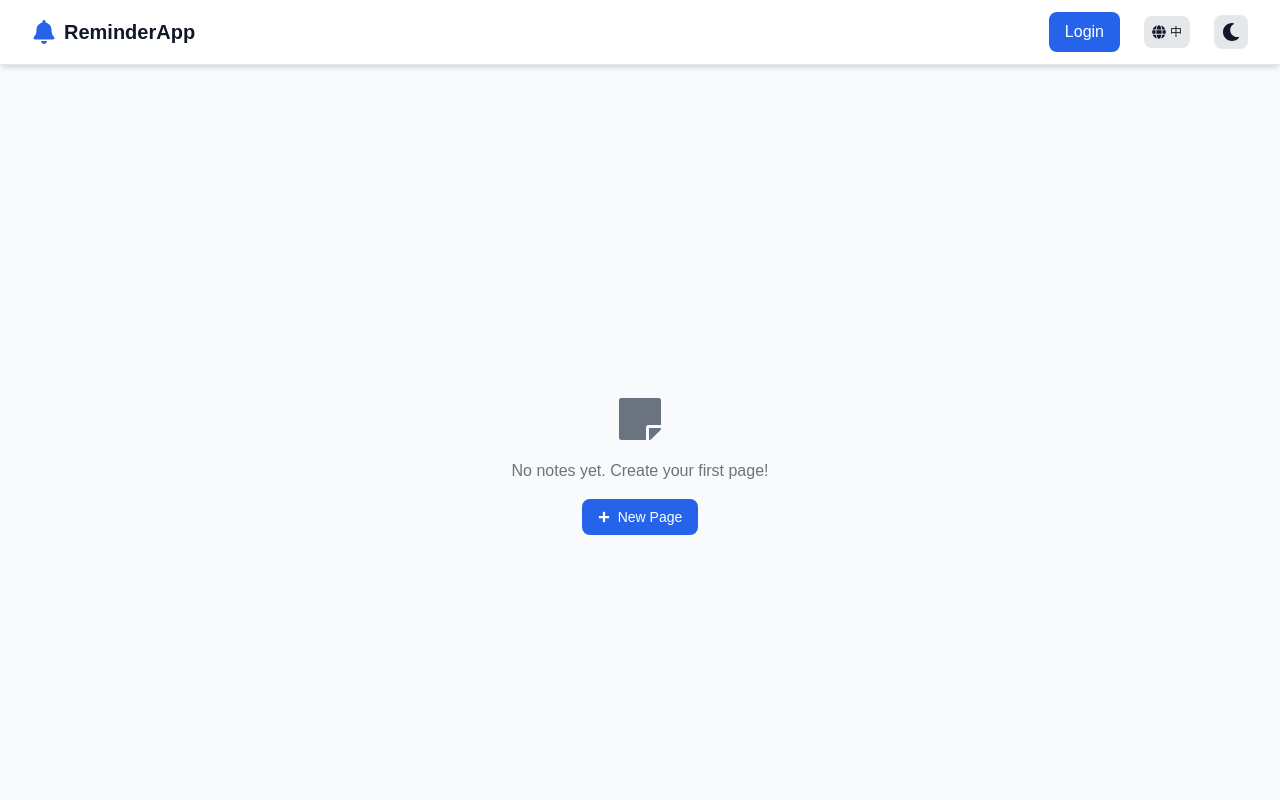
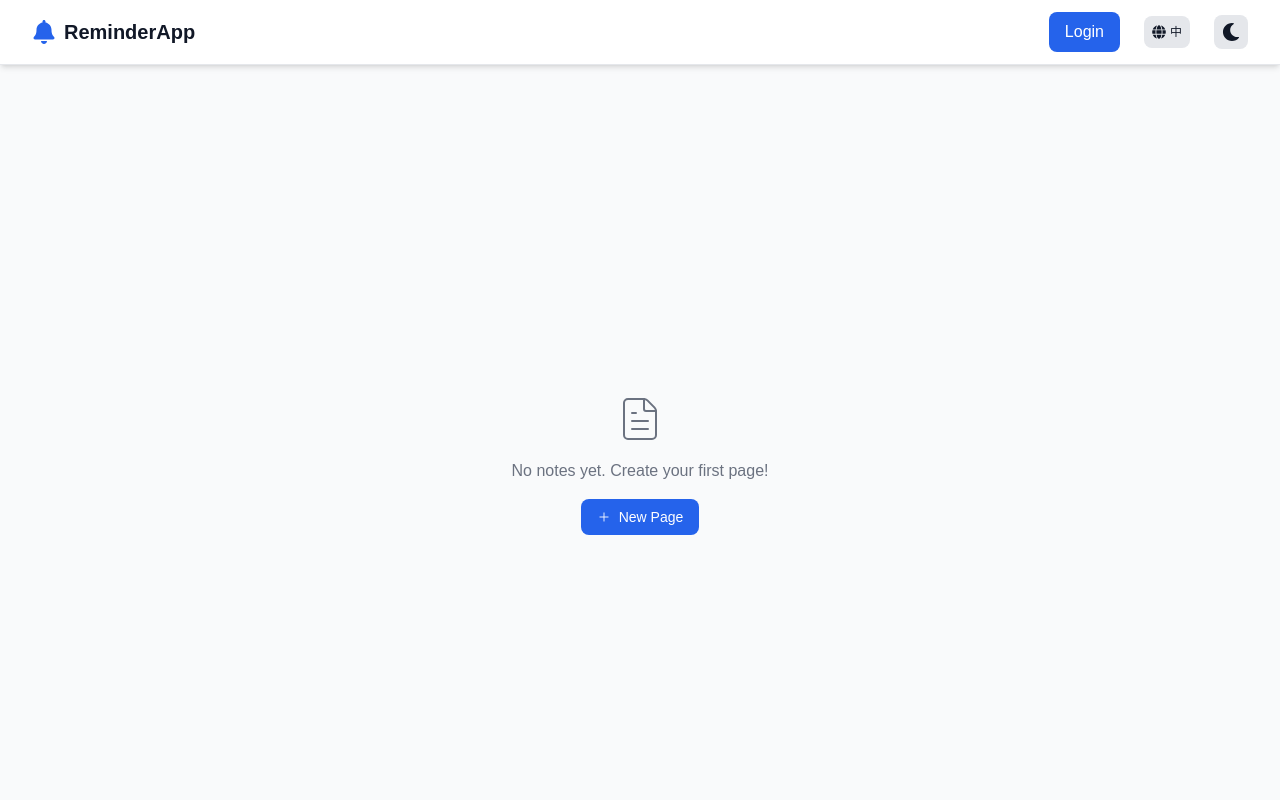
Before and after one commit to Vincent-kintt/fyp-website, a Next.js app: page /en/notes in a window 1280 px wide. Shown: the top 800 px of the page. Built offline with nearby package versions, Linux system fonts and the light colour scheme; no server answers.

Commit message:
refactor(notes): migrate remaining components to lucide-react icons

```diff
--- a/app/[locale]/(app)/notes/page.js
+++ b/app/[locale]/(app)/notes/page.js
@@ -3,7 +3,7 @@
 import { useEffect, useState } from "react";
 import { useRouter } from "@/i18n/navigation";
 import { useTranslations } from "next-intl";
-import { FaStickyNote, FaPlus } from "react-icons/fa";
+import { FileText, Plus } from "lucide-react";
 
 export default function NotesPage() {
   const t = useTranslations("notes");
@@ -33,7 +33,7 @@ export default function NotesPage() {
 
   return (
     <div className="flex flex-col items-center justify-center h-full gap-4 text-center px-4">
-      <FaStickyNote className="w-12 h-12" style={{ color: "var(--text-muted)" }} />
+      <FileText size={48} strokeWidth={1} style={{ color: "var(--text-muted)" }} />
       <p style={{ color: "var(--text-muted)" }} className="text-base">
         {t("emptyState")}
       </p>
@@ -52,7 +52,7 @@ export default function NotesPage() {
         className="flex items-center gap-2 px-4 py-2 rounded-lg text-sm font-medium transition-colors"
         style={{ background: "var(--primary)", color: "var(--text-inverted)" }}
       >
-        <FaPlus className="w-3 h-3" />
+        <Plus size={14} strokeWidth={1.5} />
         {t("emptyStateAction")}
       </button>
     </div>
--- a/components/notes/MobileSidebar.js
+++ b/components/notes/MobileSidebar.js
@@ -2,7 +2,7 @@
 
 import { useEffect } from "react";
 import { useTranslations } from "next-intl";
-import { FaTimes } from "react-icons/fa";
+import { X } from "lucide-react";
 import PageTree from "./PageTree";
 
 export default function MobileSidebar({
@@ -61,7 +61,7 @@ export default function MobileSidebar({
             style={{ color: "var(--text-muted)" }}
             aria-label={t("closeSidebar")}
           >
-            <FaTimes className="w-4 h-4" />
+            <X size={16} strokeWidth={1.5} />
           </button>
         </div>
         <div className="flex-1 overflow-y-auto">
--- a/components/notes/NotesLayout.js
+++ b/components/notes/NotesLayout.js
@@ -2,7 +2,7 @@
 
 import { useState } from "react";
 import { useTranslations } from "next-intl";
-import { FaBars } from "react-icons/fa";
+import { Menu } from "lucide-react";
 import PageTree from "./PageTree";
 import MobileSidebar from "./MobileSidebar";
 
@@ -42,7 +42,7 @@ export default function NotesLayout({
         onClick={() => setDrawerOpen(true)}
         aria-label={t("openSidebar")}
       >
-        <FaBars className="w-4 h-4" style={{ color: "var(--text-secondary)" }} />
+        <Menu size={16} strokeWidth={1.5} style={{ color: "var(--text-secondary)" }} />
       </button>
 
       <MobileSidebar
```
